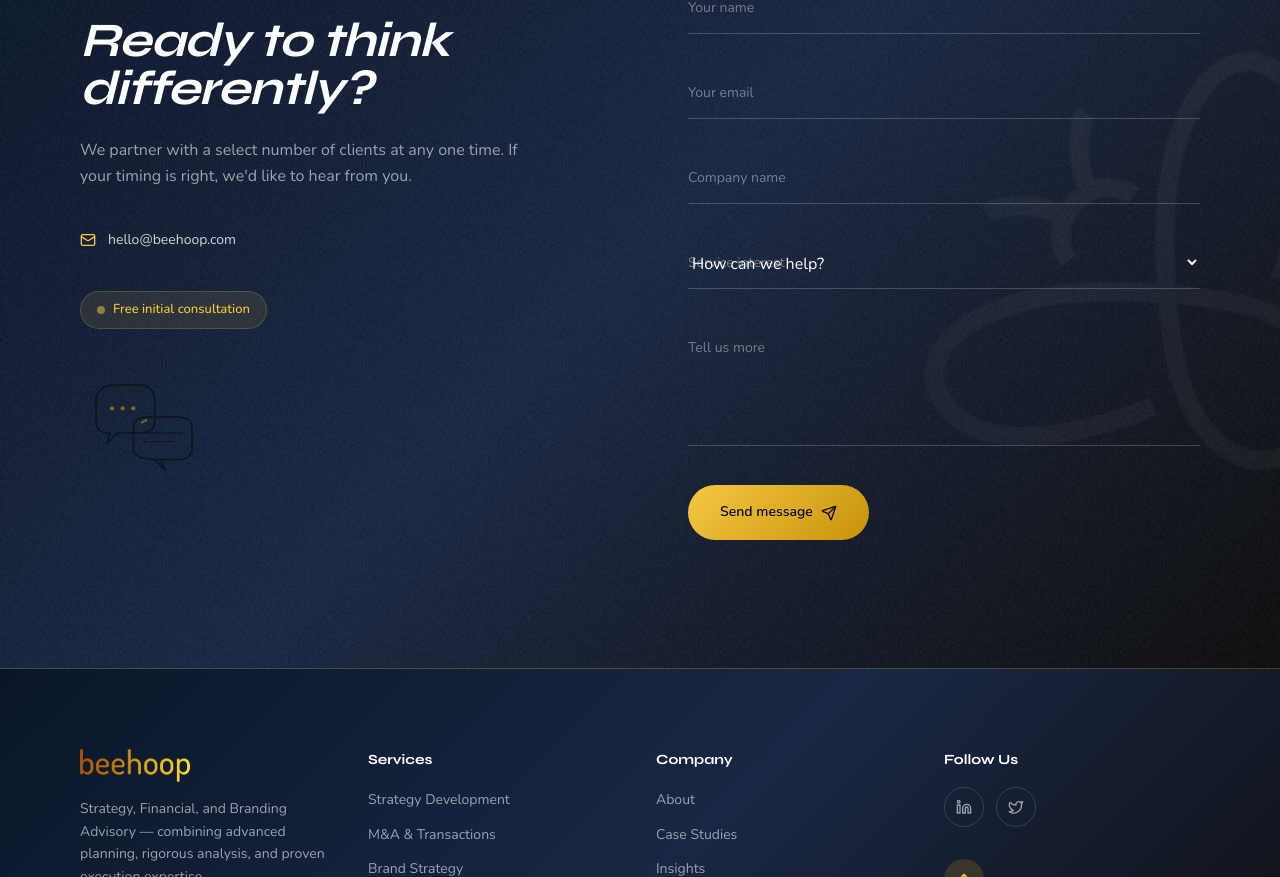
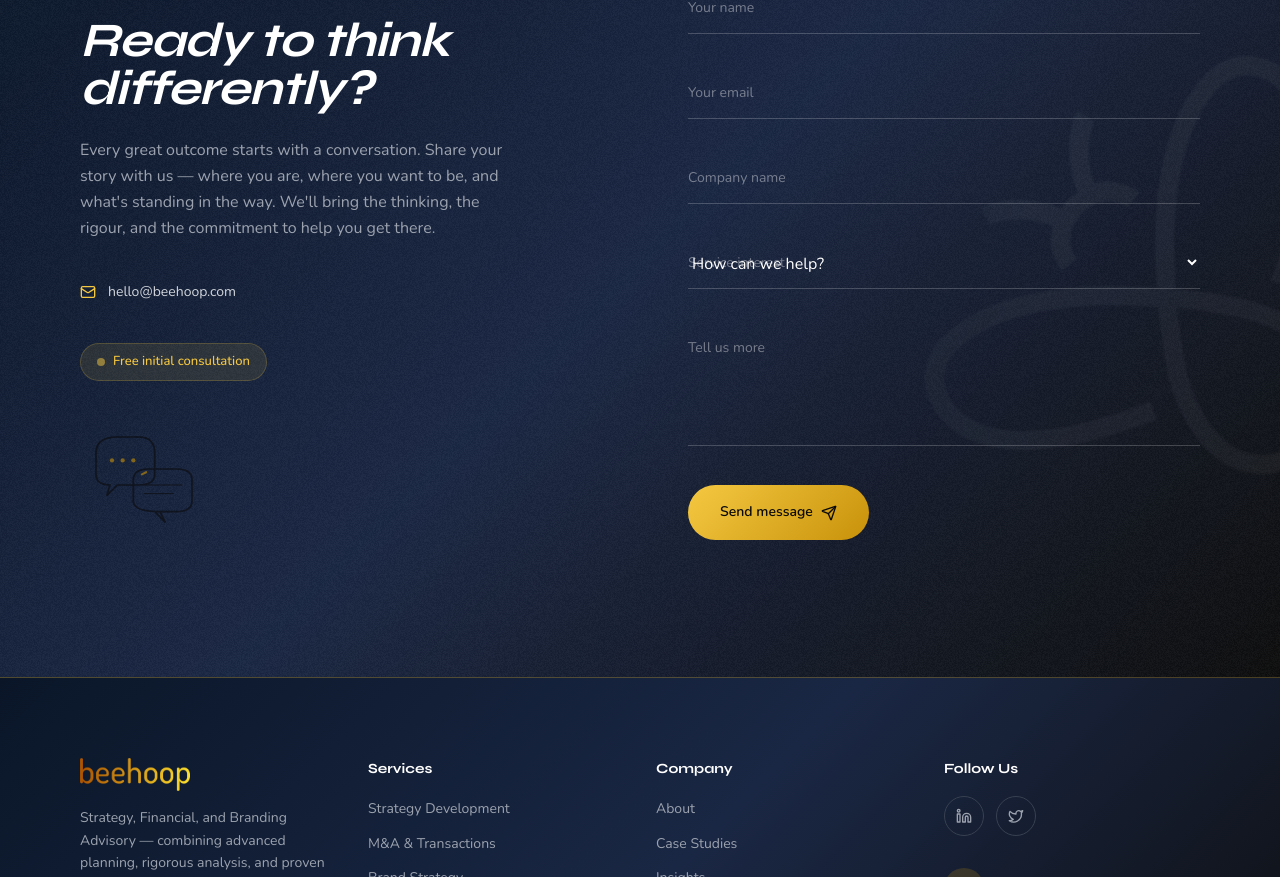
Before and after one commit to blinkbilal/beehoop, a Next.js app: page /beehoop/ in a window 1280 px wide. Shown: the part 9694-10571 px from the top of the page. Built offline with nearby package versions, Linux system fonts and the light colour scheme.

Commit message:
Contact: update intro copy to be warmer and more inviting

```diff
--- a/src/components/sections/Contact.tsx
+++ b/src/components/sections/Contact.tsx
@@ -56,8 +56,7 @@ export default function Contact() {
               differently?
             </h2>
             <p className="font-sans text-base text-gray-400 mt-6 max-w-md leading-relaxed">
-              We partner with a select number of clients at any one time. If your
-              timing is right, we&apos;d like to hear from you.
+              Every great outcome starts with a conversation. Share your story with us — where you are, where you want to be, and what&apos;s standing in the way. We&apos;ll bring the thinking, the rigour, and the commitment to help you get there.
             </p>
 
             <div className="mt-10 space-y-4">
```
